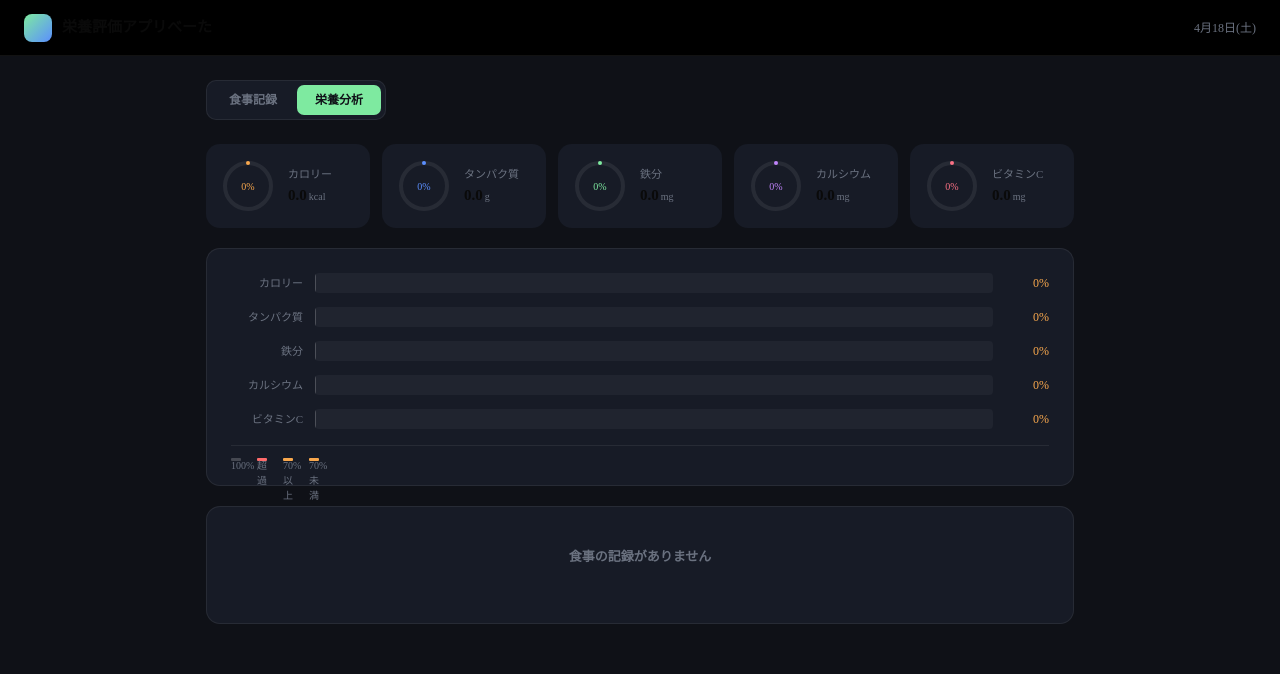
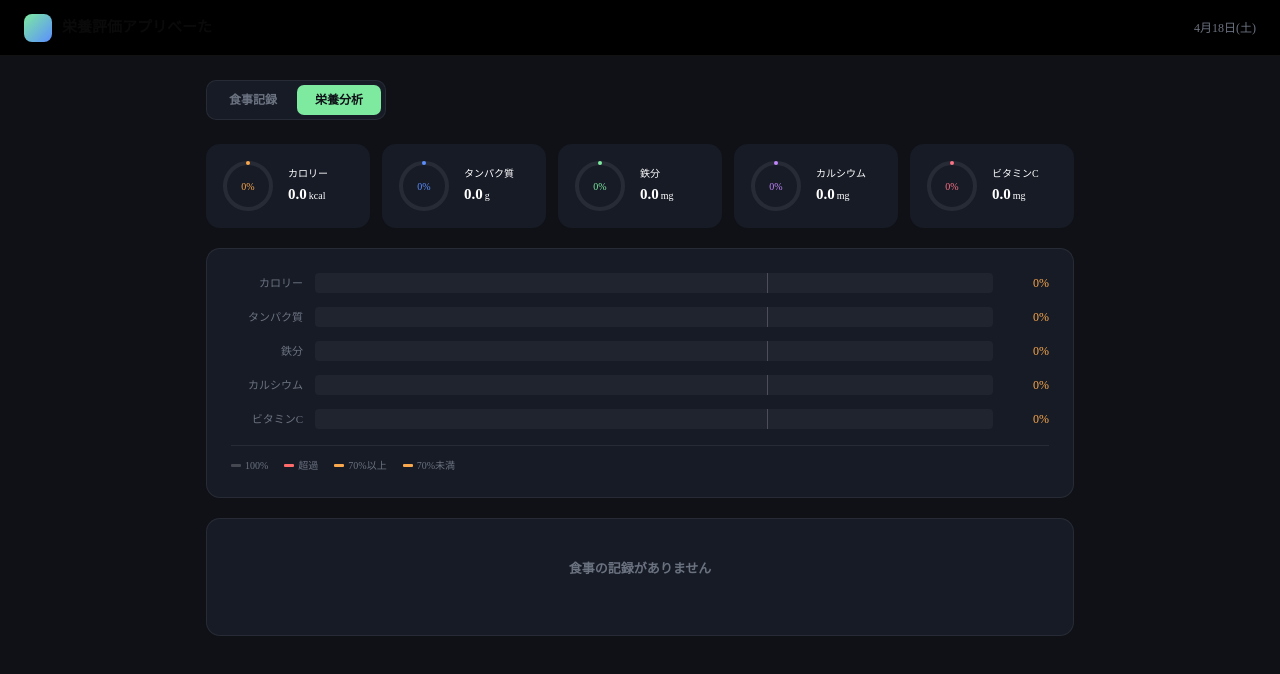
Before and after one commit to hiro0908/foodRecommend, a Next.js app: page / in a window 1280 px wide. Both pictures are taken after a click on the button "栄養分析". Shown: the top 674 px of the page. Built offline with nearby package versions, Linux system fonts and the light colour scheme.

Commit message:
UIの見ずらい問題の修正

```diff
--- a/components/dashboard/achievement-chart.tsx
+++ b/components/dashboard/achievement-chart.tsx
@@ -46,15 +46,15 @@ export function AchievementChart({totals,colors}:Props){
                                     left:0,
                                     top:0,
                                     bottom:0,
-                                    width:"${(pct/150)*100}%",
+                                    width:`${(pct/150)*100}%`,
                                     background:color,
                                     borderRadius:4,
                                     transition:"width .8s cubic-bezier(.22,1,36,1)",
-                                    boxShadow:"0 0 10px ${color}66",
+                                    boxShadow:`0 0 10px ${color}66`,
                                 }}/>
                                 <div style={{
                                     position:"absolute",
-                                    left:"${(100 / 150) * 100}%",
+                                    left:`${(100 / 150) * 100}%`,
                                     top:0,
                                     bottom:0,
                                     width:1,
@@ -90,55 +90,34 @@ export function AchievementChart({totals,colors}:Props){
                     alignItems:"center",
                     gap:4
                 }}>
-                    <div style={{width:10,
-                        height:3,
-                        background:"rgba(255,255,255,0.2)",
-                        borderRadius:1
-                    }}>
+                    <div style={{width:10,height:3,background:"rgba(255,255,255,0.2)",borderRadius:1}}/>
                         100%
-                    </div>
+                    {/* </div> */}
                 </div>
                 <div style={{
                     display:"flex",
                     alignItems:"center",
                     gap:4
                 }}>
-                    <div style={{
-                        width:10,
-                        height:3,
-                        background:"#ff6b6b",
-                        borderRadius:1
-                    }}>
-                        超過
-                    </div>
+                    <div style={{width:10,height:3,background:"#ff6b6b",borderRadius:1}}/>
+                    超過
+
                 </div>
                 <div style={{
                     display:"flex",
                     alignItems:"center",
                     gap:4
                 }}>
-                    <div style={{
-                        width:10,
-                        height:3,
-                        background:"#f9a84d",
-                        borderRadius:1
-                    }}>
-                        70%以上
-                    </div>
+                    <div style={{width:10,height:3,background:"#f9a84d",borderRadius:1}}/>
+                    70%以上
                 </div>
                 <div style={{
                     display:"flex",
                     alignItems:"center",
                     gap:4
                 }}>
-                    <div style={{
-                        width:10,
-                        height:3,
-                        background:"#f9a84d",
-                        borderRadius:1
-                    }}>
-                        70%未満
-                    </div>
+                    <div style={{width:10,height:3,background:"#f9a84d",borderRadius:1}}/>
+                    70%未満
                 </div>
             </div>
         </div>
--- a/components/dashboard/stat-card.tsx
+++ b/components/dashboard/stat-card.tsx
@@ -55,6 +55,8 @@ export function StatCard({label,value,max,unit,color}:Props){
             display:"flex",
             alignItems:"center",
             gap:14,
+            overflow:"hidden",
+            minWidth:0,
         }}>
             <div style={{position:"relative",flexShrink:0}}>
                 <MiniRing value={value} max={max} color={color}/>
@@ -71,12 +73,12 @@ export function StatCard({label,value,max,unit,color}:Props){
                 </div>
             </div>
             <div>
-                <div style={{fontSize:11,color:"#6b7280",marginBottom:2}}>
+                <div style={{fontSize:10,color:"#ffffff",marginBottom:2}}>
                     {label}
                 </div>
-                <div style={{fontSize:15,fontWeight:700}}>
+                <div style={{fontSize:15,fontWeight:700 ,color:"#ffffff"}}>
                     {value.toFixed(value<10?1:0)}
-                    <span style={{fontSize:10,fontWeight:400,color:"#6b7280",marginLeft:2}}>
+                    <span style={{fontSize:10,fontWeight:400,color:"#ffffff",marginLeft:2}}>
                         {unit}
                     </span>
                 </div>
```
